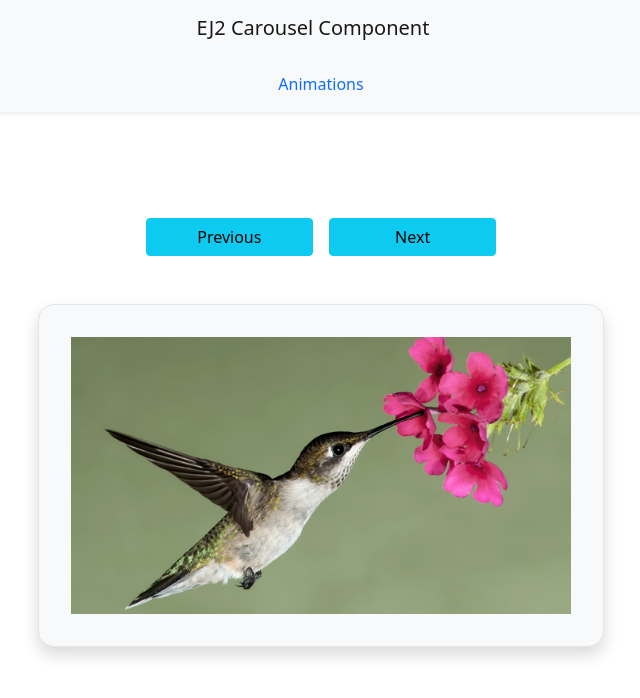
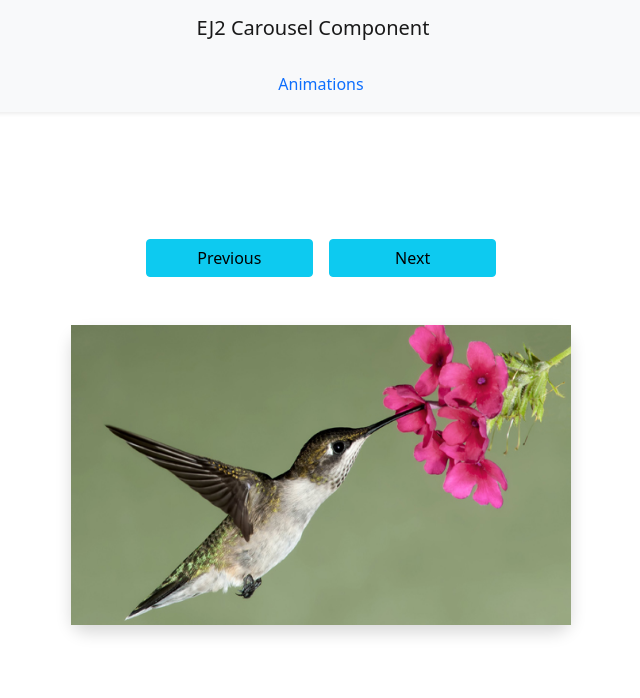
Before and after one commit to sellakumark/ej2-typescript, a website built with webpack: page src/index.html in a window 1280 px wide. Shown: the whole page, without its empty margins (319-959 px from the left). Built offline with nearby package versions, Linux system fonts and the light colour scheme.

Commit message:
initial commit

```diff
--- a/src/index.html
+++ b/src/index.html
@@ -4,7 +4,6 @@
 <head>
     <title>Carousel Demo</title>
     <link href="https://cdn.jsdelivr.net/npm/bootstrap@5.1.3/dist/css/bootstrap.min.css" rel="stylesheet" />
-    <link href="https://cdnjs.cloudflare.com/ajax/libs/animate.css/4.1.1/animate.min.css" rel="stylesheet" />
     <link href="./css/material.css" rel="stylesheet" />
     <style type="text/css">
         .navbar>.container {
@@ -20,13 +19,10 @@
         }
 
         .carousel-container {
-            background-color: #f8f9fa;
-            border: 1px solid #e5e5e5;
             border-radius: 1rem;
-            height: 343px;
+            height: 300px;
             margin: 0 auto;
-            padding: 2rem;
-            width: 566px;
+            width: 500px;
         }
     </style>
 </head>
@@ -42,7 +38,7 @@
             <div class="container">
                 <ul class="nav justify-content-center">
                     <li class="nav-item">
-                        <a class="nav-link active" href="#animations">Animations</a>
+                        <a class="nav-link active" href="javascript:void(0);">Animations</a>
                     </li>
                 </ul>
             </div>
```
